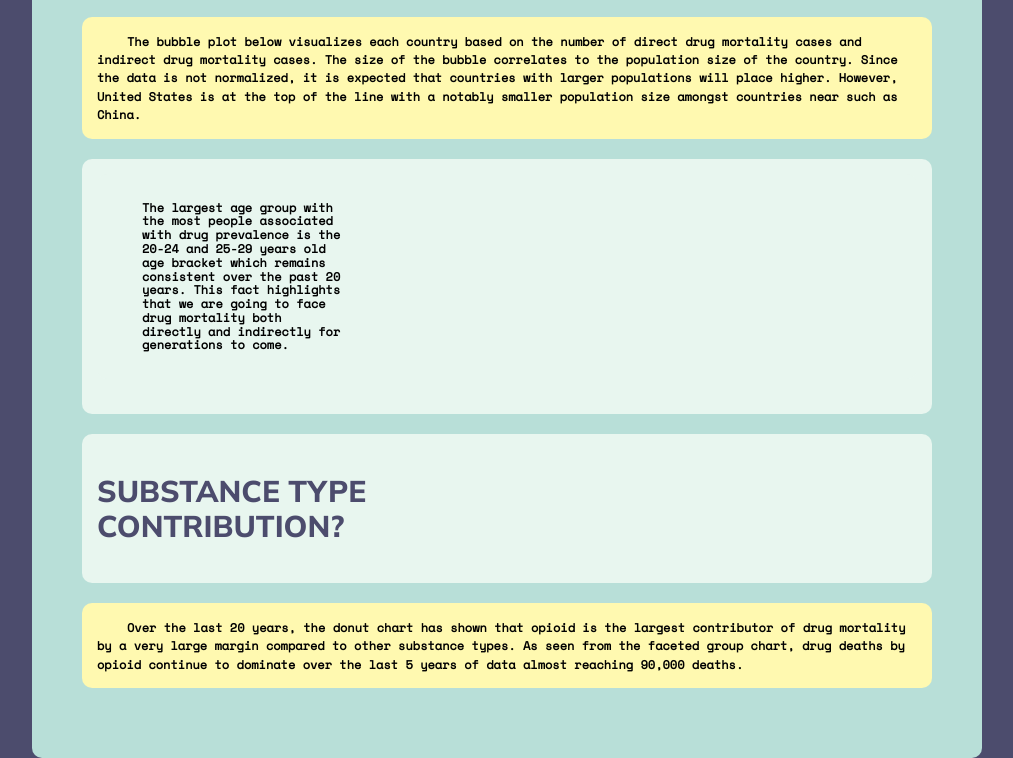
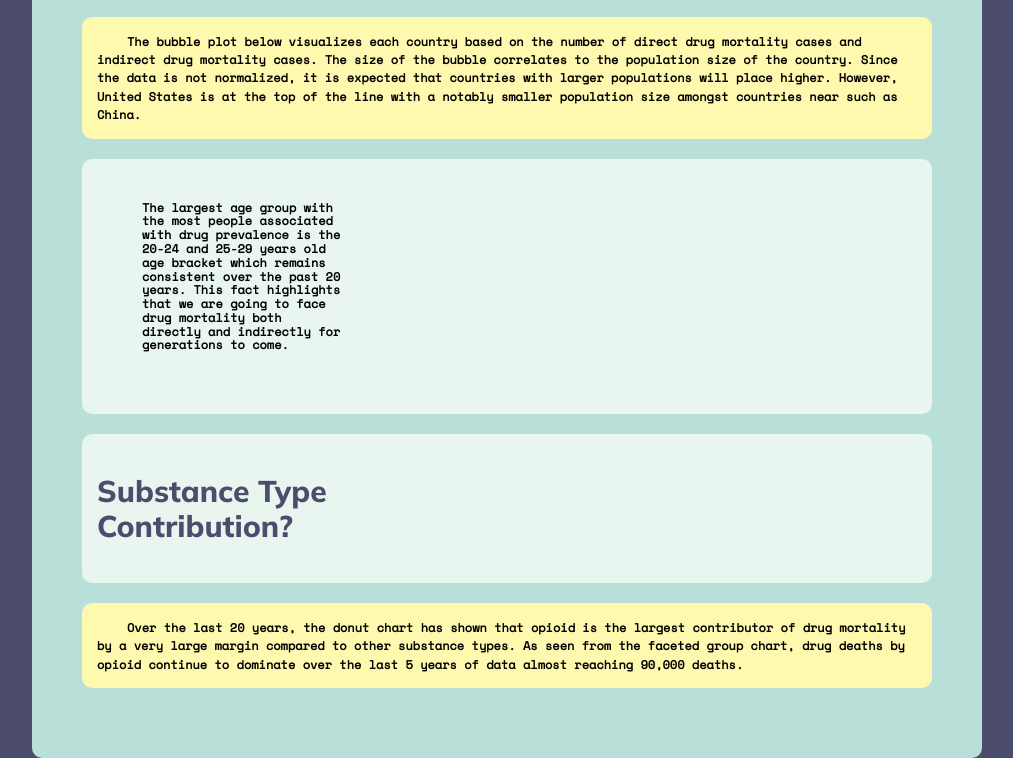
Before and after one commit to awakelinsi/Viz-2, a plain HTML site: page index.html in a window 1280 px wide. Shown: the part 930-1688 px from the top of the page, without its empty margins (133-1146 px from the left). Drawn offline with nearby package versions, Linux system fonts and the light colour scheme; a script that the page names is missing.

Commit message:
Update index.html

```diff
--- a/index.html
+++ b/index.html
@@ -121,7 +121,7 @@
     <!-- pure grid group -->
     <div class="pure-g">
         <div class="pure-u-1-3">
-        <h2>SUBSTANCE TYPE CONTRIBUTION?</h2>
+        <h2>Substance Type Contribution?</h2>
         <div id="vis8" class="vis-container"></div>
         </div>
         <div class="pure-u-2-3">
```
